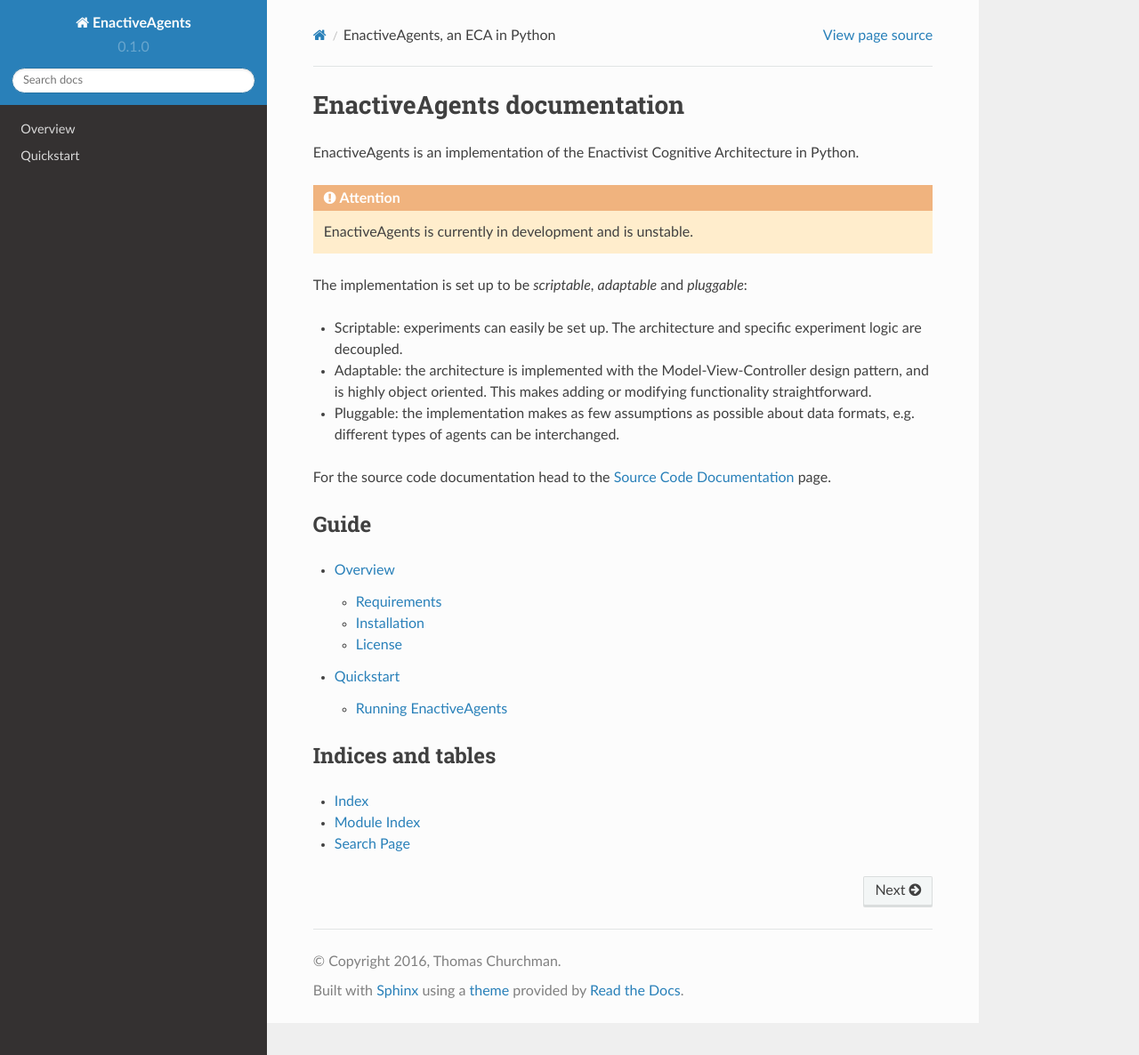
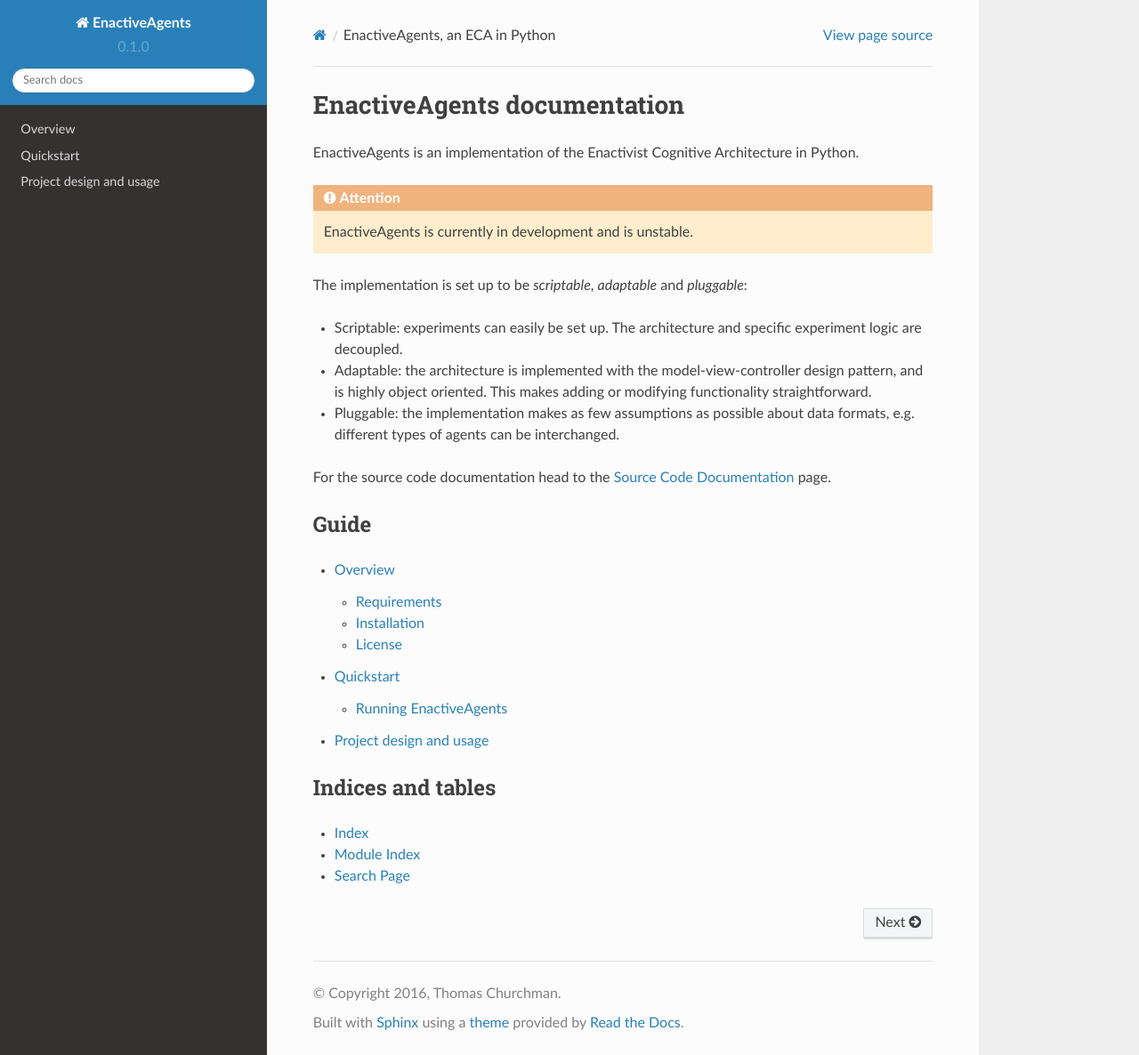
Before and after one commit to Beskhue/enactive-agents, a Sphinx documentation site: the page built from docs/index.rst, in a window 1280 px wide and 1186 px high. Shown: the whole window at 89% size. Built offline with Sphinx 7.4.7 and the Read the Docs theme 2.0.0, drawn with Linux system fonts in a browser that asks for light colours; pages that are not in the unit, such as notebooks, are missing from menus.

Commit message:
Make documentation more consistent.

```diff
--- a/docs/index.rst
+++ b/docs/index.rst
@@ -16,7 +16,7 @@
 The implementation is set up to be *scriptable*, *adaptable* and *pluggable*:
 
 - Scriptable: experiments can easily be set up. The architecture and specific experiment logic are decoupled.
-- Adaptable: the architecture is implemented with the Model-View-Controller design pattern, and is highly object oriented. This makes adding or modifying functionality straightforward.
+- Adaptable: the architecture is implemented with the model-view-controller design pattern, and is highly object oriented. This makes adding or modifying functionality straightforward.
 - Pluggable: the implementation makes as few assumptions as possible about data formats, e.g. different types of agents can be interchanged.
 
 For the source code documentation head to the :ref:`sourcedoc` page.
@@ -28,6 +28,7 @@
 
    overview
    quickstart
+   usage
    faq
 
 
```
